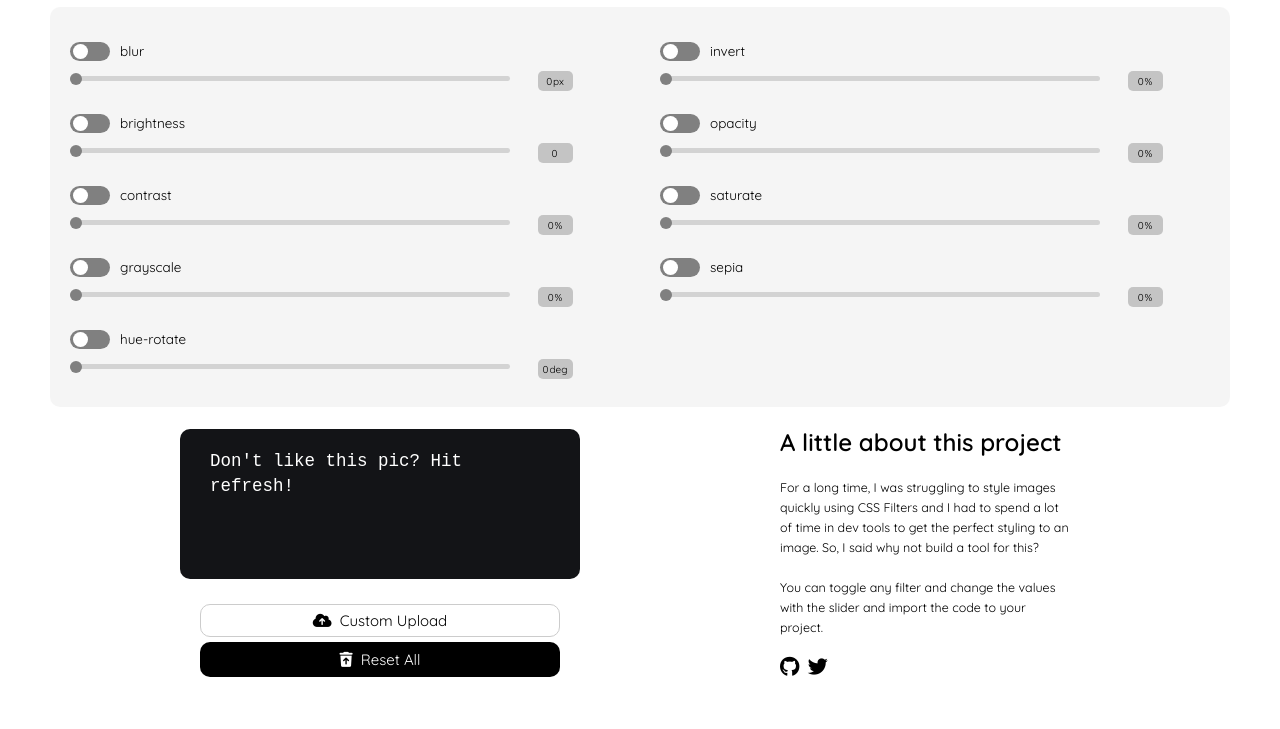
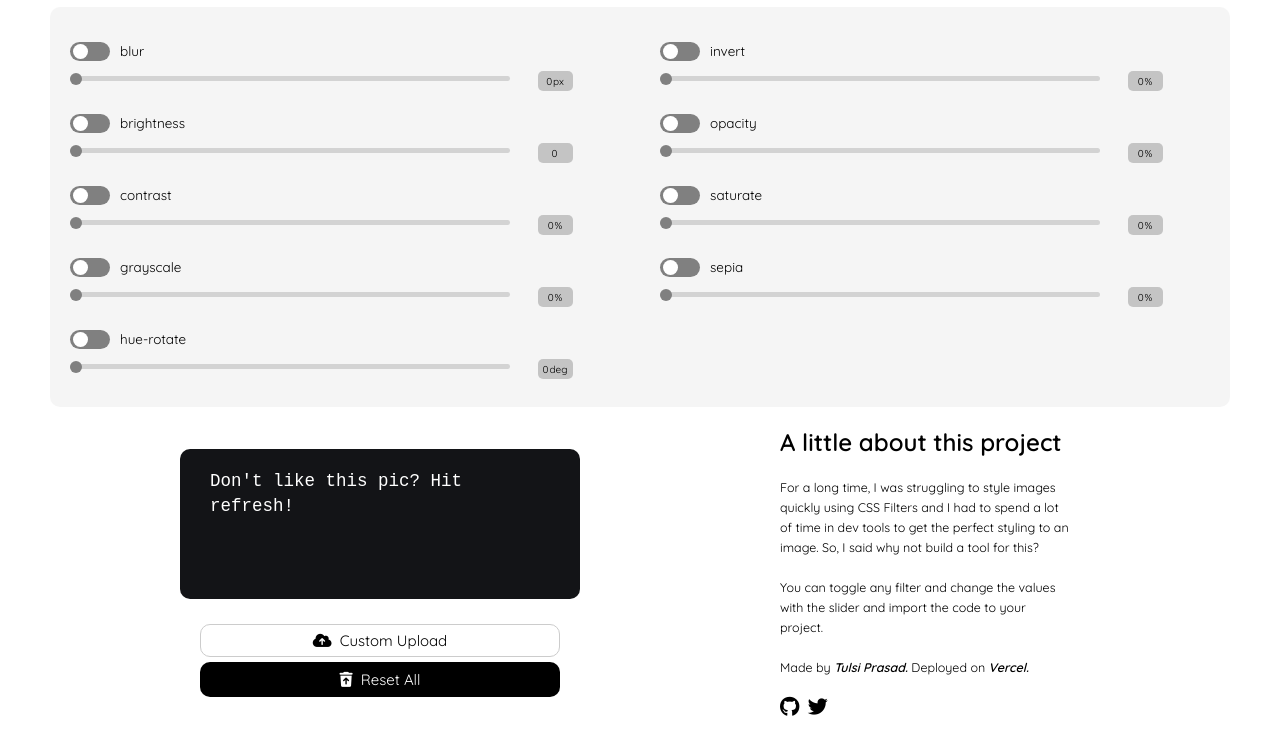
Before and after one commit to heytulsiprasad/picturesque.css, a website: page index.html in a window 1280 px wide. Shown: the part 403-1132 px from the top of the page. Before the commit the page ends 1092 px from the top, so only its background shows below. Drawn offline with nearby package versions, Linux system fonts and the light colour scheme.

Commit message:
:pencil: add credits

```diff
--- a/index.html
+++ b/index.html
@@ -236,7 +236,8 @@
       </p>
       <p class="about-desc">
         You can toggle any filter and change the values with
-        the slider and import the code to your project.
+        the slider and import the code to your project. <br><br>
+        Made by <b><em>Tulsi Prasad.</em></b> Deployed on <b><em>Vercel.</em></b>
       </p>
       <p class="about-desc socials">
         <a class="icon" href="https://github.com/heytulsiprasad/picturesque.css"><i class="fab fa-github"></i></a>
```
